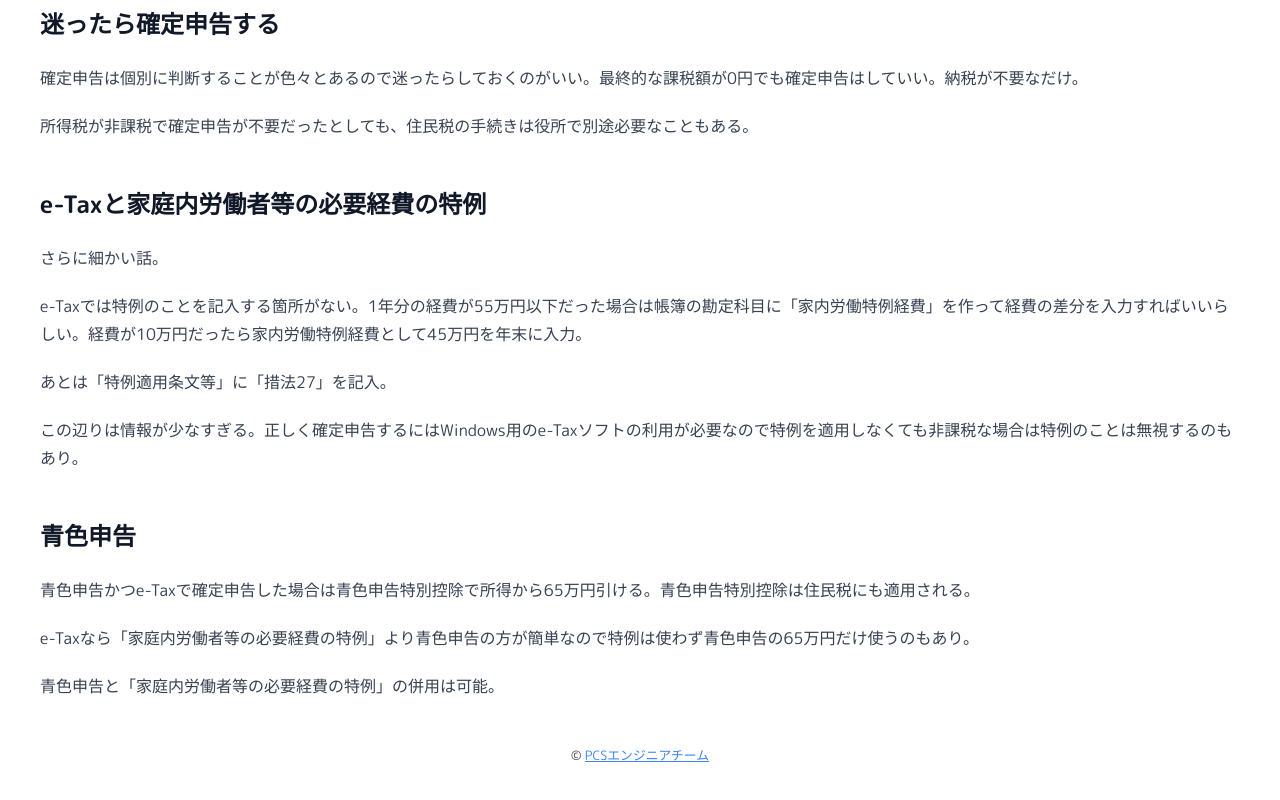
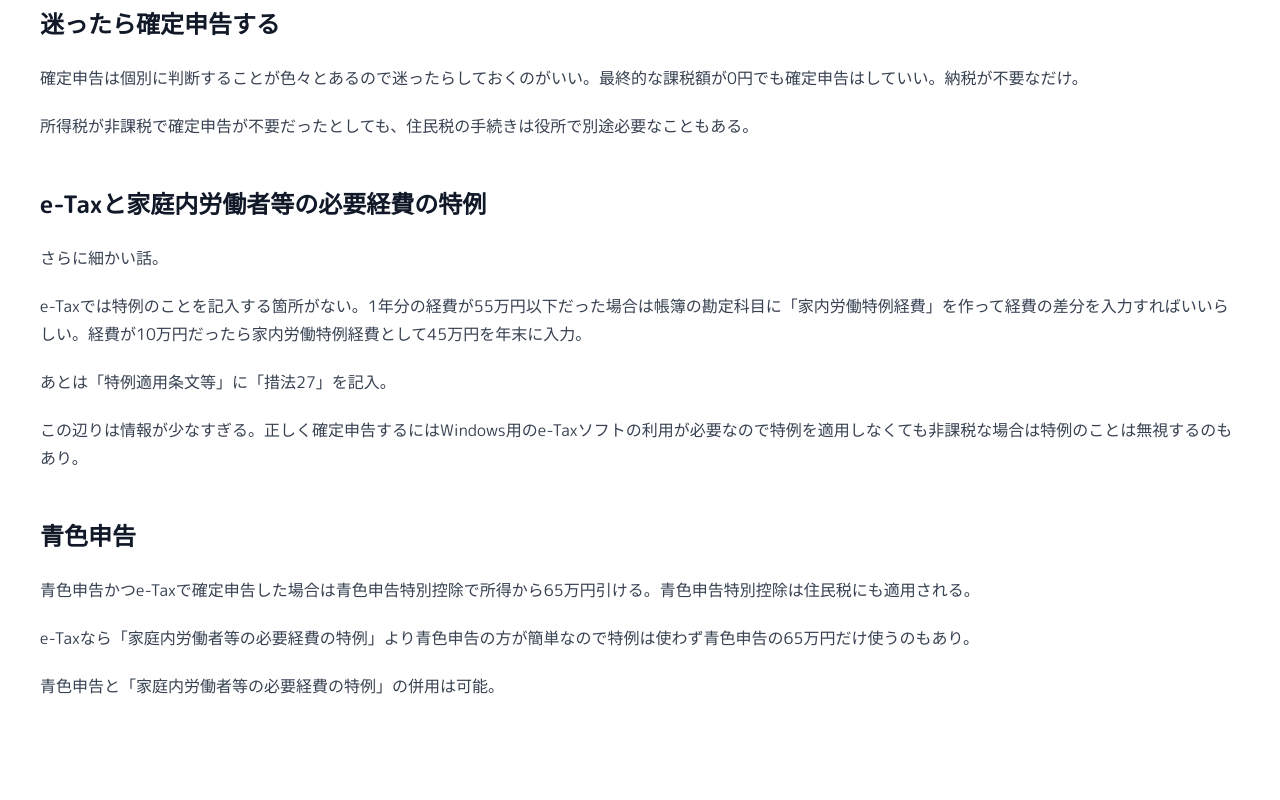
Before and after one commit to pop-culture-studio/b-tax, a website built with Vite: page index.html in a window 1280 px wide. Shown: the part 1811-2611 px from the top of the page. After the commit the page ends 2551 px from the top, so only its background shows below. Built offline with nearby package versions, Linux system fonts and the light colour scheme.

Commit message:
Update index.html

```diff
--- a/index.html
+++ b/index.html
@@ -90,11 +90,6 @@
     <p>e-Taxなら「家庭内労働者等の必要経費の特例」より青色申告の方が簡単なので特例は使わず青色申告の65万円だけ使うのもあり。</p>
 
     <p>青色申告と「家庭内労働者等の必要経費の特例」の併用は可能。</p>
-
-    <footer class="text-center mt-10">
-        <small>&copy; <a href="https://pcs-works.vercel.app/" target="_blank">PCSエンジニアチーム</a></small>
-    </footer>
-
 </article>
 </body>
 </html>
```
